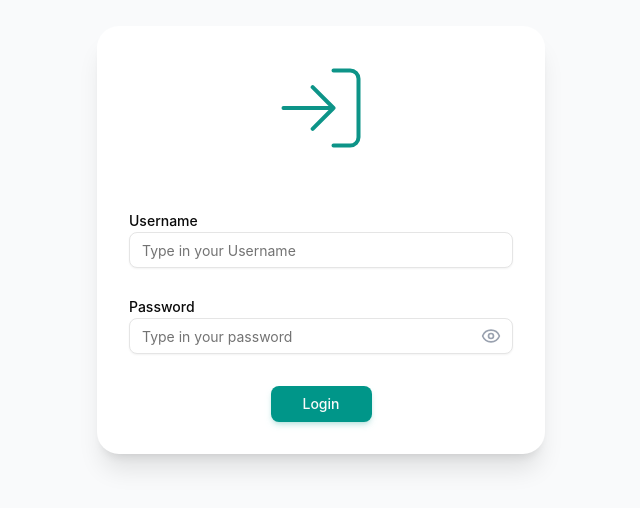
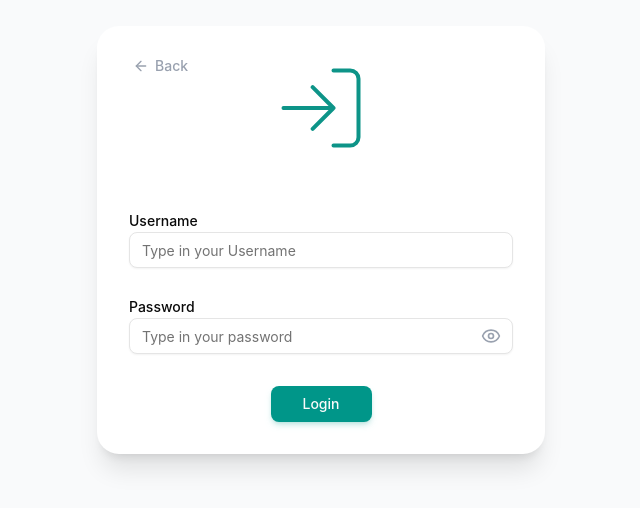
Before and after one commit to Basit-Ali550/med-flow, a Next.js app: page /nurse/login in a window 1280 px wide. Shown: the part 160-668 px from the top of the page, without its empty margins (319-959 px from the left). Built offline with nearby package versions, Linux system fonts and the light colour scheme; no server answers.

Commit message:
feat: Add back button to nurse login page and refine patient role description text on the main page.

```diff
--- a/src/app/nurse/login/page.js
+++ b/src/app/nurse/login/page.js
@@ -6,7 +6,7 @@ import { toast } from "sonner";
 import { Button } from "@/components/ui/button";
 import { Input } from "@/components/ui/input";
 import { Label } from "@/components/ui/label";
-import {  Loader2, Eye, EyeOff } from "lucide-react";
+import {  Loader2, Eye, EyeOff, ArrowLeft } from "lucide-react";
 import { authApi, isAuthenticated } from "@/lib/api";
 import { handleClientError } from "@/lib/error-handler";
 import Image from "next/image";
@@ -73,7 +73,15 @@ export default function NurseLogin() {
   return (
 
  <div className="min-h-screen bg-gray-50 flex flex-col items-center justify-center p-4">
-      <Card className="max-w-md w-full p-8 shadow-xl bg-white rounded-3xl border-0">
+      <Card className="max-w-md w-full p-8 shadow-xl bg-white rounded-3xl border-0 relative">
+        <button
+          onClick={() => router.back()}
+          className="absolute top-6 left-6 flex items-center gap-1.5 px-3 py-1.5 text-sm font-medium text-gray-400 hover:text-teal-600 hover:bg-teal-50 rounded-full transition-all cursor-pointer group"
+          aria-label="Go back"
+        >
+          <ArrowLeft className="w-4 h-4 transition-transform group-hover:-translate-x-1" />
+          <span>Back</span>
+        </button>
    <div className="flex justify-center">
       <Image src={Login} alt="Logo" width={100} height={100} />
    </div>
--- a/src/app/page.js
+++ b/src/app/page.js
@@ -49,7 +49,7 @@ export default function Home() {
             </div>
             <div className="flex-1 text-left">
               <h3 className="font-bold text-[#0f172a]">Patient</h3>
-              <p className="text-xs text-[#64748b]">I am here to register for Patient</p>
+              <p className="text-xs text-[#64748b]">I am here to register for patient</p>
             </div>
             <div className={`w-5 h-5 rounded-full border-2 flex items-center justify-center
               ${selectedRole === "patient" ? "border-[#10b981]" : "border-gray-300"}`}>
--- a/src/components/PatientForm/PatientForm.jsx
+++ b/src/components/PatientForm/PatientForm.jsx
@@ -13,8 +13,7 @@ import {
   Clipboard,
   Heart,
   Check as CheckIcon,
-  HeartOff,
-  CigaretteOff,
+  HeartHandshake,
 } from "lucide-react";
 
 // Base Schema used for both
@@ -169,10 +168,8 @@ export default function PatientForm({
     ...(showVitalSigns ? vitalSignsSchema : {}),
   });
 
-  // No conversion needed, native Fahrenheit
   const formInitialValues = initialValues;
 
-  // Handle Submit
   const handleFormSubmit = (values, actions) => {
     onSubmit(values, actions);
   };
@@ -444,7 +441,7 @@ export default function PatientForm({
           {/* Lifestyle Habits - Moved to Bottom */}
           <div className="flex items-center border-b pb-2 gap-2.5 my-8">
             <span className="bg-[#EFFDFA] p-2 rounded-full">
-              <CigaretteOff className="w-5 h-5 text-teal-600" />
+              <HeartHandshake className="w-5 h-5 text-teal-600" />
             </span>
             <h2 className="text-xl font-semibold text-gray-900">Habits</h2>
           </div>
@@ -472,8 +469,6 @@ export default function PatientForm({
                 Do you smoke?
               </Label>
             </div>
-
-            {/* Alcohol */}
             <div
               className={`flex items-center gap-3`}
               onClick={() =>
```
